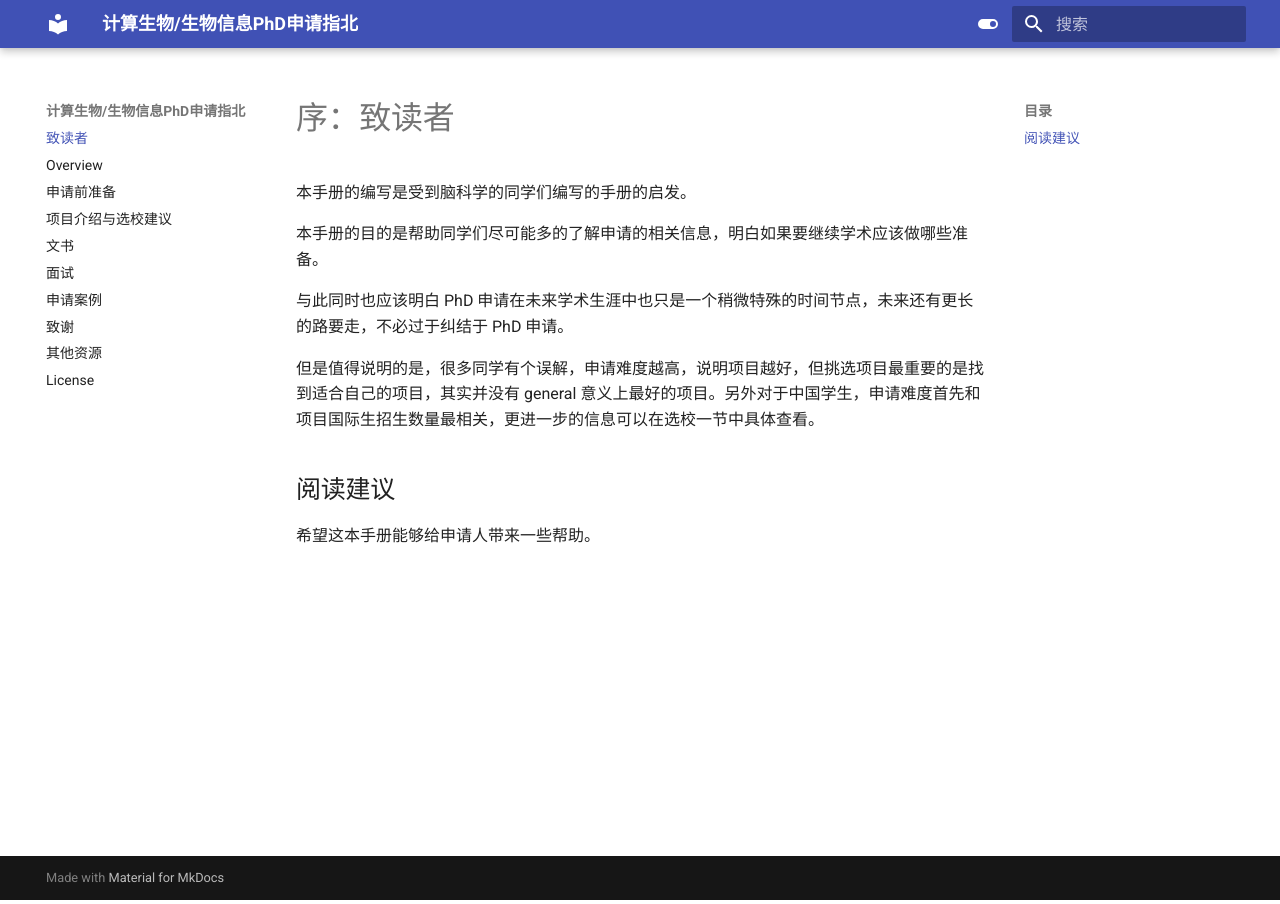
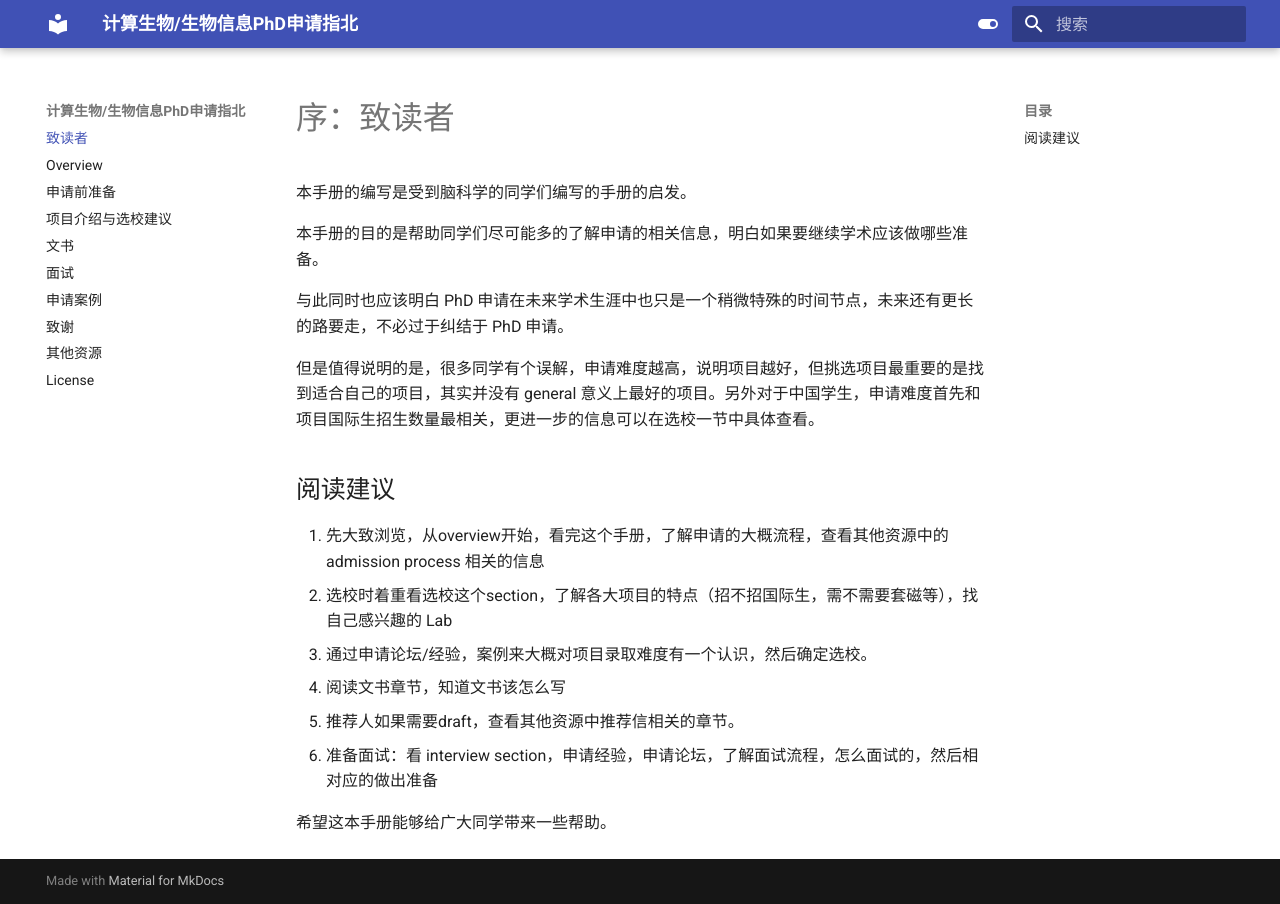
Before and after one commit to CompBio-PhD-cn/handbook, an MkDocs documentation site: the page built from docs/preface.md, in a window 1280 px wide. Built offline with MkDocs 1.6.1 and Material for MkDocs 9.7.7, drawn with Linux system fonts in a browser that asks for light colours.

Commit message:
update preface

```diff
--- a/docs/preface.md
+++ b/docs/preface.md
@@ -10,4 +10,14 @@
 
 ## 阅读建议
 
-希望这本手册能够给申请人带来一些帮助。
+
+1. 先大致浏览，从overview开始，看完这个手册，了解申请的大概流程，查看其他资源中的 admission process 相关的信息
+2. 选校时着重看选校这个section，了解各大项目的特点（招不招国际生，需不需要套磁等），找自己感兴趣的 Lab
+3. 通过申请论坛/经验，案例来大概对项目录取难度有一个认识，然后确定选校。
+4. 阅读文书章节，知道文书该怎么写
+5. 推荐人如果需要draft，查看其他资源中推荐信相关的章节。
+6. 准备面试：看 interview section，申请经验，申请论坛，了解面试流程，怎么面试的，然后相对应的做出准备
+
+
+
+希望这本手册能够给广大同学带来一些帮助。
```
